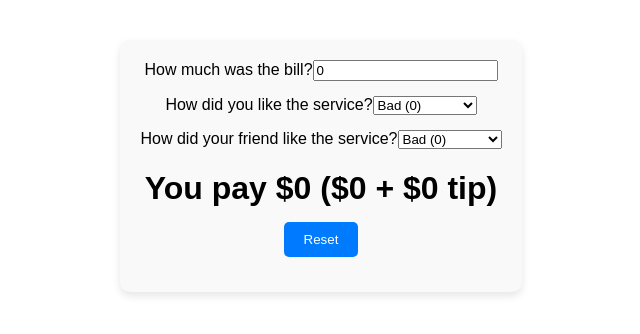
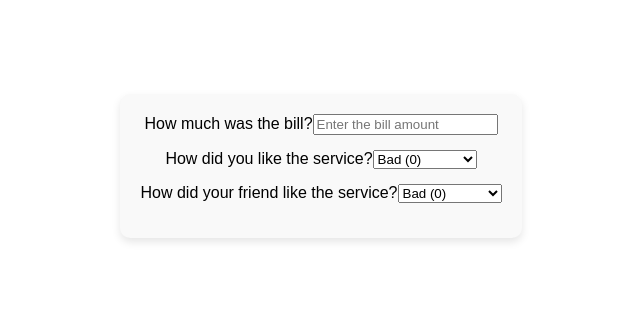
Before and after one commit to haryati75/react-jonas, a React (Vite) app in the folder starter/: page / in a window 1280 px wide. Shown: the part 234-568 px from the top of the page, without its empty margins (319-959 px from the left). Built offline with nearby package versions, Linux system fonts and the light colour scheme.

Commit message:
refactor: conditionally render PayWithTip and improve bill input handling with placeholder

```diff
--- a/starter/src/App.jsx
+++ b/starter/src/App.jsx
@@ -28,12 +28,16 @@ function TipCalculator() {
         <label>How did your friend like the service?</label>
       </RatingInput>
 
+      {billAmount > 0 && (
+        <>
           <PayWithTip
             billAmount={billAmount}
             myRating={myRating}
             friendRating={friendRating}
           />
           <button onClick={handleReset}>Reset</button>
+        </>
+      )}
     </div>
   );
 }
@@ -44,7 +48,8 @@ function BillInput({ billAmount, setBillAmount }) {
       <label>How much was the bill?</label>
       <input
         type="number"
-        value={billAmount}
+        value={billAmount || ""}
+        placeholder="Enter the bill amount"
         onChange={(e) => setBillAmount(Number(e.target.value))}
       />
     </div>
@@ -73,7 +78,8 @@ function PayWithTip({ billAmount, myRating, friendRating }) {
   const total = billAmount + tip;
   return (
     <h1>
-      You pay ${total} (${billAmount} + ${tip} tip)
+      You pay ${total.toFixed(2)} (
+      {tip > 0 ? `$${billAmount} + $${tip.toFixed(2)} tip` : "No tip"})
     </h1>
   );
 }
```
Lines whose indentation alone changed are shown as unchanged.
